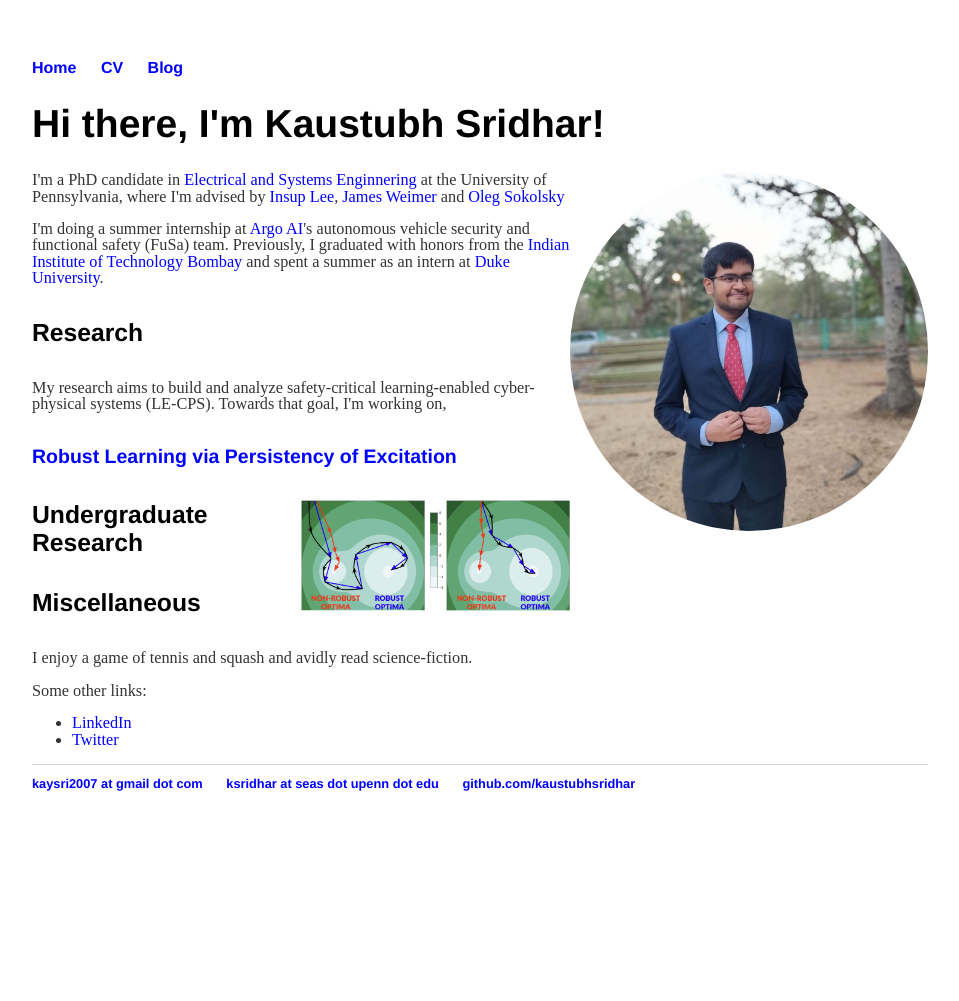
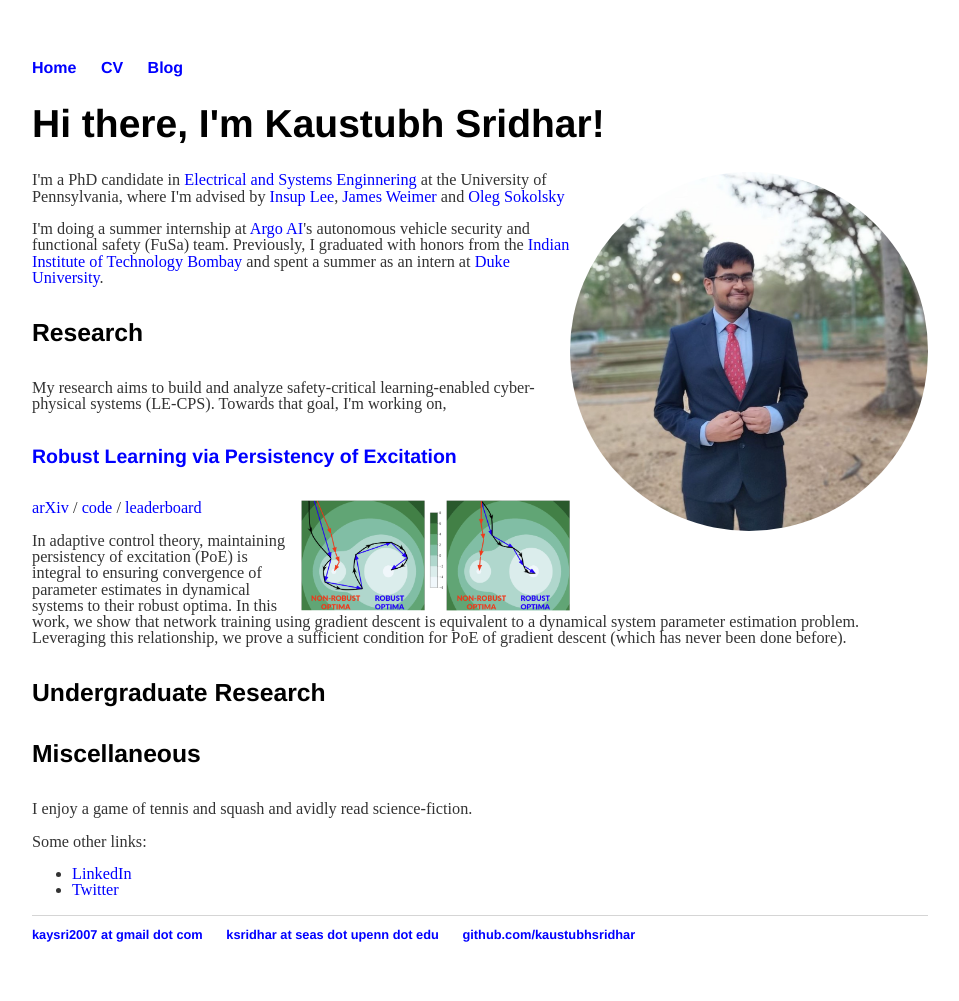
Before and after one commit to kaustubhsridhar/kaustubhsridhar_old.github.io, a Jekyll site: the page built from index.html, in a window 1280 px wide. Shown: the whole page, without its empty margins (160-1119 px from the left). Built offline with Jekyll 4.4.1, drawn with Linux system fonts in a browser that asks for light colours; before the commit the page ends 900 px from its top, so only the background shows below that.

Commit message:
updated index

```diff
--- a/index.html
+++ b/index.html
@@ -12,10 +12,12 @@
 	<h4>Research</h4>
 	<p>My research aims to build and analyze safety-critical learning-enabled cyber-physical systems (LE-CPS). Towards that goal, I'm working on, </p>
 
-	  <!--			In adaptive control theory, maintaining persistency of excitation (PoE) is integral to ensuring convergence of parameter estimates in dynamical systems to their robust optima. We prove a sufficient condition for PoE of gradient descent is achieved when the learning rate is less than the inverse of the Lipschitz constant of the gradient of loss function. Our approach increases adversarial accuracy by up to 15% points on benchmark datasets and universally improves upon state-of-the-art adversarially trained models.
+	  <!--			 We prove a sufficient condition for PoE of gradient descent is achieved when the learning rate is less than the inverse of the Lipschitz constant of the gradient of loss function. Our approach increases adversarial accuracy by up to 15% points on benchmark datasets and universally improves upon state-of-the-art adversarially trained models.
 -->
 	<h5><a href="https://arxiv.org/abs/2106.02078">Robust Learning via Persistency of Excitation</a></h5>
 	<img src="/images/PoE.png" alt="PoE" align="right" style="width:30%;" class="img_rect">
+	<p><a href="https://arxiv.org/abs/2106.02078">arXiv</a> / <a href="https://github.com/kaustubhsridhar/PoE-robustness">code</a> / <a href="https://robustbench.github.io/">leaderboard</a></p>
+	<p>In adaptive control theory, maintaining persistency of excitation (PoE) is integral to ensuring convergence of parameter estimates in dynamical systems to their robust optima. In this work, we show that network training using gradient descent is equivalent to a dynamical system parameter estimation problem. Leveraging this relationship, we prove a sufficient condition for PoE of gradient descent (which has never been done before).</p>
 
 	<h4>Undergraduate Research</h4>
 
```
